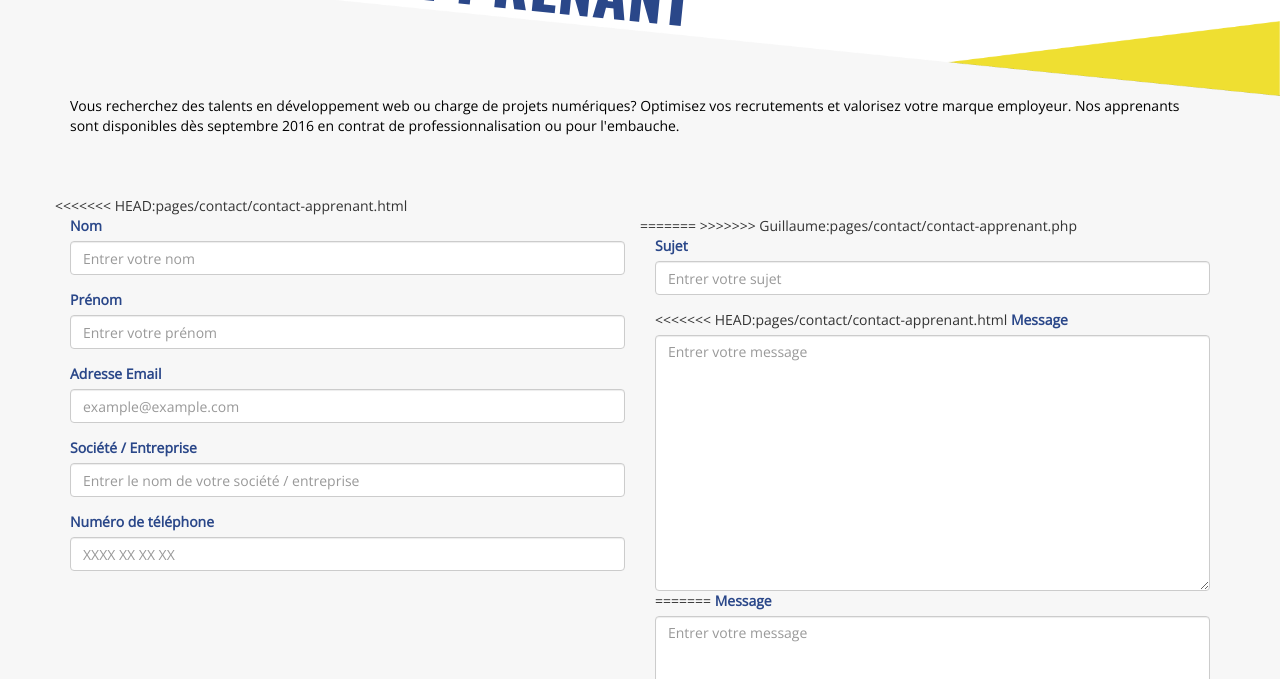
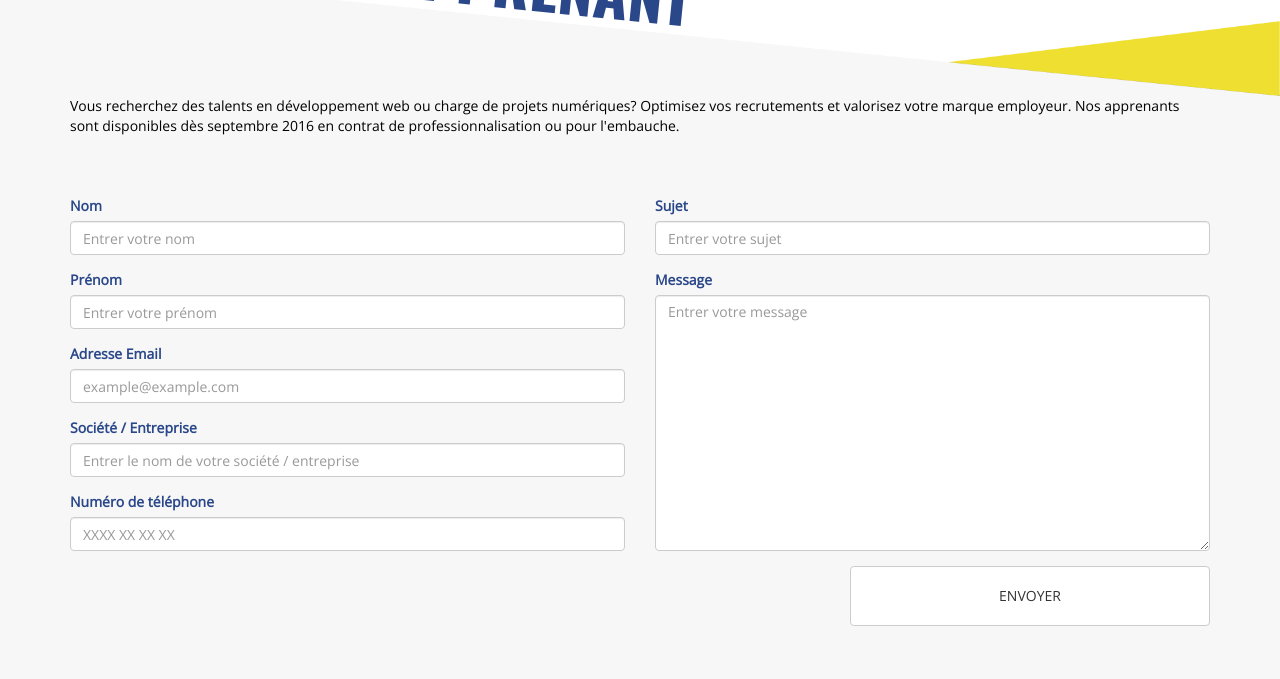
Before and after one commit to AshvinPainiaye/Plateforme-Simplon-Reunion, a PHP site: page /pages/contact/contact-apprenant.php in a window 1280 px wide. Shown: the part 273-952 px from the top of the page. Run offline with PHP 8.4, Linux system fonts and the light colour scheme; some libraries are stand-ins or nearby versions.

Commit message:
petit probleme régler

```diff
--- a/pages/contact/contact-apprenant.php
+++ b/pages/contact/contact-apprenant.php
@@ -87,11 +87,8 @@
     <section class="formulaire fond">
         <div class="container">
             <div class="row">
-<<<<<<< HEAD:pages/contact/contact-apprenant.html
-                <form method="post" action="php/action.php" role="form" name="formulaire" data-toggle="validator" id="myform">
-=======
+
                 <form method="post" action="" role="form" name="formulaire" data-toggle="validator" id="myform">
->>>>>>> Guillaume:pages/contact/contact-apprenant.php
 
                     <div class="col-md-6">
 
@@ -135,13 +132,9 @@
                         </div>
 
                         <div class="form-group has-feedback">
-<<<<<<< HEAD:pages/contact/contact-apprenant.html
-                            <label for="sujet" class="control-label">Message</label>
-                            <textarea class="form-control" rows="10" placeholder="Entrer votre message" style="height:256px;" required></textarea>
-=======
                             <label for="message" class="control-label">Message</label>
                             <textarea class="form-control" id="message" name="message" rows="10" placeholder="Entrer votre message" style="height:256px;" required></textarea>
->>>>>>> Guillaume:pages/contact/contact-apprenant.php
+
                             <span class="glyphicon form-control-feedback" aria-hidden="true"></span>
                         </div>
 
```
